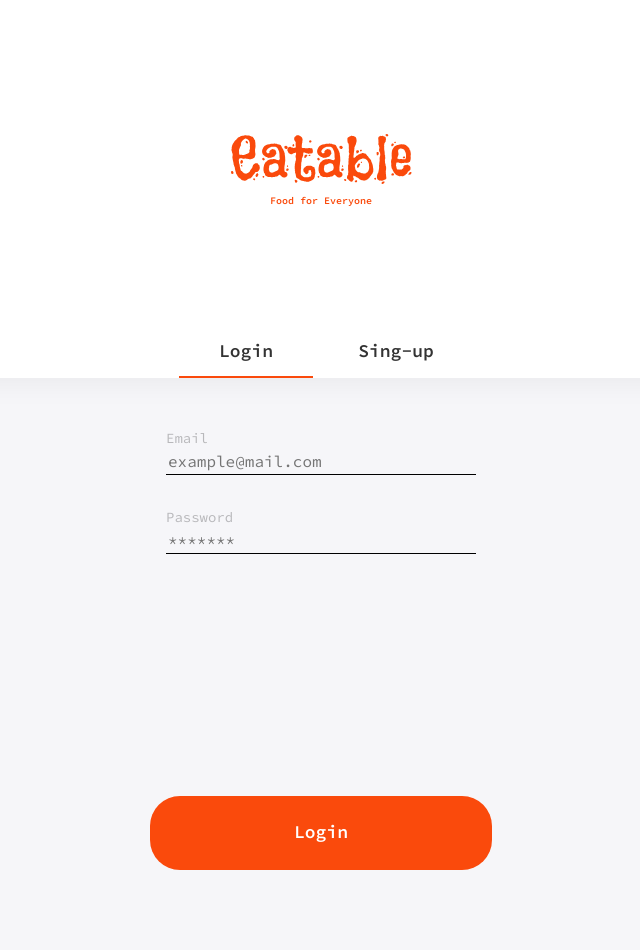
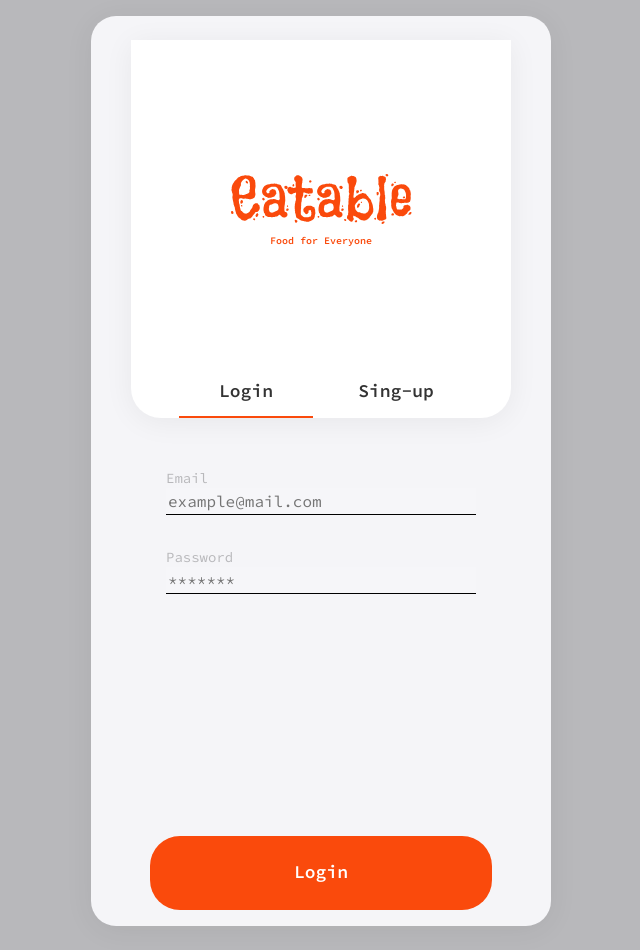
Before and after one commit to Camilo-J/Eatable, a React (Create React App) app: page /edit in a window 1280 px wide. Shown: the whole page, without its empty margins (319-959 px from the left). Before the commit the page ends 910 px from the top, so only its background shows below. Built offline with nearby package versions, Linux system fonts and the light colour scheme; no server answers.

Commit message:
Add styles for body and root element

```diff
--- a/src/index.js
+++ b/src/index.js
@@ -5,6 +5,7 @@ import { Global } from "@emotion/react";
 import { global, reset } from "./styles/global";
 import { BrowserRouter } from "react-router-dom";
 import { AuthProvider } from "./context/auth-context";
+import "./styles/style.css";
 
 const root = createRoot(document.getElementById("root"));
 root.render(
--- a/src/styles/global.js
+++ b/src/styles/global.js
@@ -88,6 +88,5 @@ export const global = css`
     line-height: 1.5rem;
     font-family: ${fonts.primary};
     color: ${colors.black};
-    background-color: ${colors.background};
   }
 `;
--- /dev/null
+++ b/src/styles/style.css
@@ -0,0 +1,18 @@
+#root{
+    height: 910px;
+    width: 460px;
+    color: rgb(51, 51, 51);
+    background-color: rgb(245, 245, 248);
+    box-shadow: rgb(0 0 0 / 6%) 0px 4px 30px;
+    border-radius: 25px;
+    padding: 1.5rem 2.5rem;
+}
+
+body{
+    min-height: 100vh;
+    background-color: rgb(184, 184, 187);
+    display: flex;
+    justify-content: center;
+    align-items: center;
+    padding: 1rem;
+}
```
